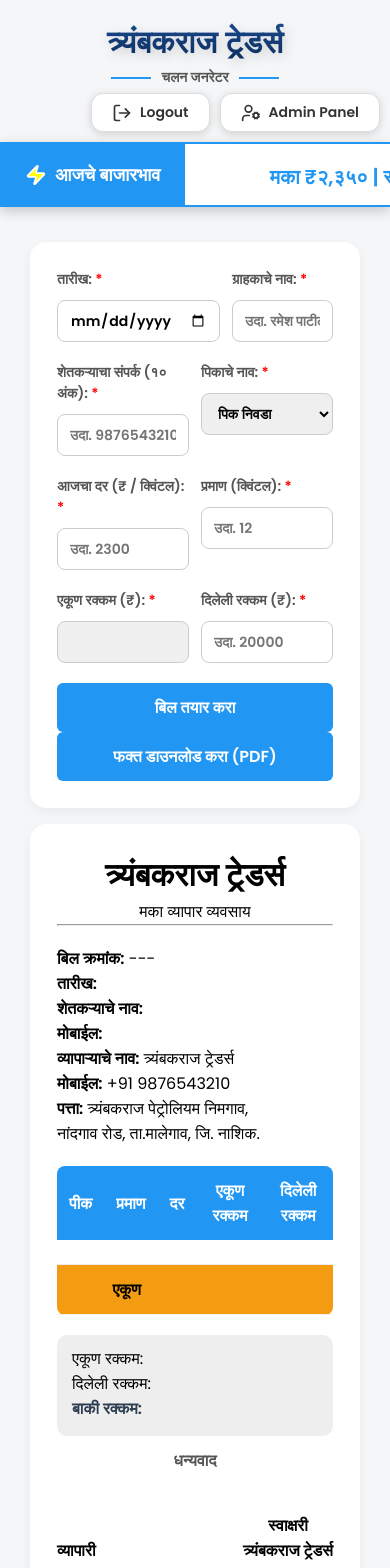
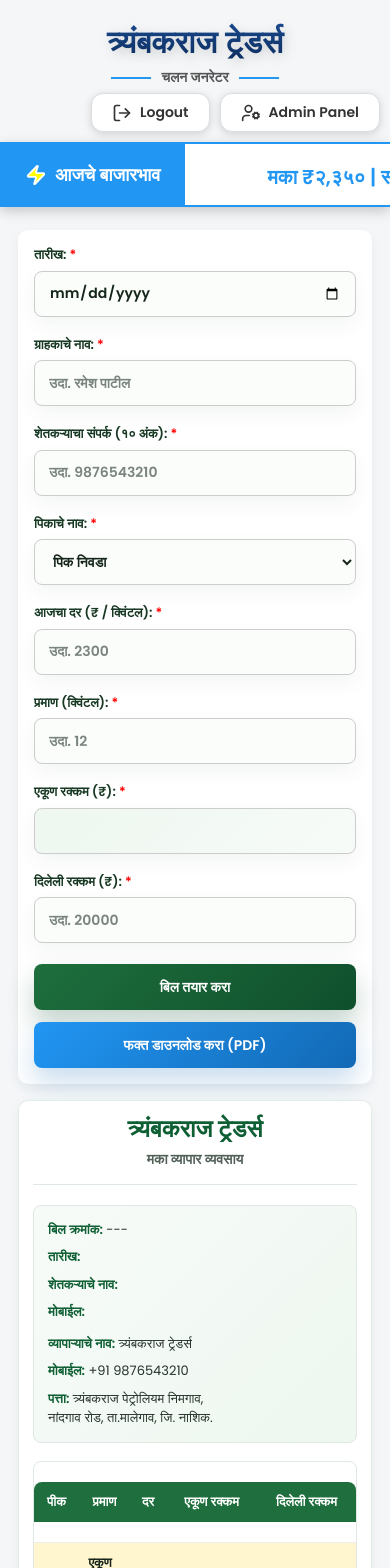
Before and after one commit to malusare-pratham/trambak-traders, a React (Create React App) app in the folder frontend/: page /dashboard in a window 390 px wide. Shown: the top 1568 px of the page. Built offline with nearby package versions, Linux system fonts and the light colour scheme; no server answers; sample sign-in values are in the browser's storage.

Commit message:
Add styles for invoice and billing forms

```diff
--- a/frontend/src/components/dashboard/dashbord.css
+++ b/frontend/src/components/dashboard/dashbord.css
@@ -44,6 +44,64 @@ body {
 
   /* Standard light shadow */
   box-shadow: 0 4px 12px rgba(0, 0, 0, 0.05);
+}
+
+.invoice-right {
+  color: #17251b;
+  border: 1px solid rgba(30, 111, 61, 0.12) !important;
+}
+
+.invoice-right .header {
+  text-align: center;
+  margin-bottom: 18px;
+}
+
+.invoice-right .header h1 {
+  color: #0f5f34;
+  font-size: clamp(24px, 5vw, 34px);
+  line-height: 1.15;
+  margin: 0;
+  overflow-wrap: anywhere;
+}
+
+.invoice-right .header p {
+  color: #526058;
+  font-size: 14px;
+  font-weight: 700;
+  margin: 6px 0 0;
+}
+
+.invoice-right .header hr {
+  border: none;
+  border-top: 1px solid #dfe8e2;
+  margin: 14px 0 0;
+}
+
+.invoice-right .details {
+  display: grid;
+  grid-template-columns: repeat(2, minmax(0, 1fr));
+  gap: 18px;
+  padding: 16px;
+  background: linear-gradient(135deg, #f7fbf8, #eef7f0);
+  border: 1px solid #dfe8e2;
+  border-radius: 8px;
+  margin-bottom: 18px;
+}
+
+.invoice-right .details p {
+  margin: 0 0 8px;
+  color: #26332b;
+  font-size: 14px;
+  line-height: 1.5;
+  overflow-wrap: anywhere;
+}
+
+.invoice-right .details p:last-child {
+  margin-bottom: 0;
+}
+
+.invoice-right .details strong {
+  color: #0f5f34;
 }
 
 /* ---------- Hover Effect (Fakt Hover var Border yenar) ---------- */
@@ -100,9 +158,115 @@ input[type=number] {
   font-size: 16px;
 }
 
+.bill-form {
+  display: flex;
+  flex-direction: column;
+  gap: 16px;
+}
+
+.bill-form .form-row {
+  display: grid;
+  grid-template-columns: repeat(2, minmax(0, 1fr));
+  gap: 16px;
+  margin-bottom: 0;
+}
+
+.bill-form .form-group {
+  min-width: 0;
+}
+
+.bill-form label {
+  color: #173822;
+  font-size: 14px;
+  font-weight: 700;
+  line-height: 1.35;
+  margin-bottom: 7px;
+}
+
+.bill-form input,
+.bill-form select {
+  width: 100%;
+  min-height: 48px;
+  margin-top: 0;
+  padding: 12px 14px;
+  border: 1px solid #cfd9d3;
+  border-radius: 8px;
+  background: #fbfdfb;
+  color: #15251a;
+  font-size: 15px;
+  box-shadow: 0 8px 20px rgba(20, 60, 33, 0.05);
+  transition: border-color 0.2s ease, box-shadow 0.2s ease, background 0.2s ease;
+}
+
+.bill-form input::placeholder {
+  color: #7a857e;
+}
+
+.bill-form select {
+  cursor: pointer;
+}
+
+.bill-form input:focus,
+.bill-form select:focus {
+  border-color: #1E6F3D;
+  background: #ffffff;
+  outline: none;
+  box-shadow: 0 0 0 4px rgba(30, 111, 61, 0.13), 0 10px 24px rgba(20, 60, 33, 0.1);
+}
+
+.bill-form input[readonly] {
+  border-color: #dbe5df;
+  background: linear-gradient(135deg, #eef7f0, #f7fbf8) !important;
+  color: #0f5f34;
+  font-weight: 800;
+  cursor: not-allowed !important;
+}
+
+.form-actions {
+  display: grid;
+  grid-template-columns: repeat(2, minmax(0, 1fr));
+  gap: 12px;
+  margin-top: 2px;
+}
+
+.form-actions .submit-btn {
+  min-height: 52px;
+  padding: 13px 16px;
+  border-radius: 8px;
+  background: linear-gradient(135deg, #1E6F3D, #0f4f2c);
+  box-shadow: 0 14px 26px rgba(15, 79, 44, 0.24);
+  white-space: normal;
+  line-height: 1.25;
+  transition: transform 0.2s ease, box-shadow 0.2s ease, filter 0.2s ease;
+}
+
+.form-actions .submit-btn:hover {
+  filter: brightness(1.04);
+  box-shadow: 0 16px 32px rgba(15, 79, 44, 0.3);
+}
+
+.form-actions .submit-btn:active {
+  transform: translateY(1px);
+}
+
+.form-actions .pdf-btn {
+  background: linear-gradient(135deg, #2196F3, #1269b5);
+  box-shadow: 0 14px 26px rgba(18, 105, 181, 0.22);
+}
+
+.error-msg {
+  margin-top: 14px;
+  color: #b42318;
+  font-weight: 700;
+  text-align: center;
+}
+
 /* ---------- Preview Table ---------- */
 .table-wrapper {
   overflow-x: auto;
+  border: 1px solid #dfe8e2;
+  border-radius: 8px;
+  background: #ffffff;
 }
 
 table {
@@ -111,15 +275,65 @@ table {
 }
 
 .table-wrapper th {
-  background: #2196F3;
+  background: #1E6F3D;
   color: #fff;
   padding: 12px;
   text-align: left;
+  font-size: 13px;
+  white-space: nowrap;
 }
 
 .table-wrapper td {
   padding: 12px;
   border-bottom: 1px solid #eee;
+  font-size: 14px;
+  text-align: center;
+}
+
+.invoice-right .total-row {
+  background: #fff5cf;
+  color: #17251b;
+  font-weight: 800;
+}
+
+.invoice-right .summary {
+  background: #f7fbf8;
+  border: 1px solid #dfe8e2;
+  border-radius: 8px;
+}
+
+.invoice-right .summary p {
+  display: flex;
+  justify-content: space-between;
+  gap: 12px;
+  margin: 0 0 8px;
+  color: #26332b;
+  font-weight: 700;
+}
+
+.invoice-right .summary p:last-child {
+  margin-bottom: 0;
+}
+
+.invoice-right .balance {
+  color: #b42318 !important;
+}
+
+.invoice-right .thank-you {
+  text-align: center;
+  color: #0f5f34;
+  font-size: 18px;
+  font-weight: 800;
+  margin: 22px 0 0;
+}
+
+.invoice-right .footer {
+  color: #17251b;
+  gap: 16px;
+}
+
+.invoice-right .trader-name {
+  color: #0f5f34;
 }
 
 /* ---------- Responsive ---------- */
@@ -129,4 +343,87 @@ table {
     gap: 16px;
   }
 }
+
+@media (max-width: 768px) {
+  .main-wrapper {
+    padding: 12px !important;
+  }
+
+  .invoice-left,
+  .invoice-right {
+    padding: 18px;
+    border-radius: 10px;
+  }
+
+  .invoice-right .details {
+    grid-template-columns: 1fr;
+    gap: 12px;
+    padding: 14px;
+  }
+
+  .invoice-right .summary p {
+    flex-direction: column;
+    gap: 2px;
+  }
+
+  .invoice-right .summary span {
+    width: auto !important;
+  }
+
+  .invoice-right .footer {
+    flex-direction: column;
+    align-items: stretch !important;
+    text-align: center;
+    margin-top: 28px !important;
+  }
+
+  .bill-form .form-row {
+    grid-template-columns: 1fr;
+    gap: 14px;
+  }
+
+  .form-actions {
+    grid-template-columns: 1fr;
+  }
+}
+
+@media (max-width: 420px) {
+  .main-wrapper {
+    padding: 8px !important;
+  }
+
+  .invoice-left,
+  .invoice-right {
+    padding: 14px;
+  }
+
+  .invoice-right .header h1 {
+    font-size: 24px;
+  }
+
+  .invoice-right .details p,
+  .table-wrapper td {
+    font-size: 13px;
+  }
+
+  .table-wrapper th,
+  .table-wrapper td {
+    padding: 10px 8px;
+  }
+
+  .bill-form {
+    gap: 14px;
+  }
+
+  .bill-form label {
+    font-size: 13px;
+  }
+
+  .bill-form input,
+  .bill-form select,
+  .form-actions .submit-btn {
+    min-height: 46px;
+    font-size: 14px;
+  }
+}
 /*-----------------------------------------*/
```
